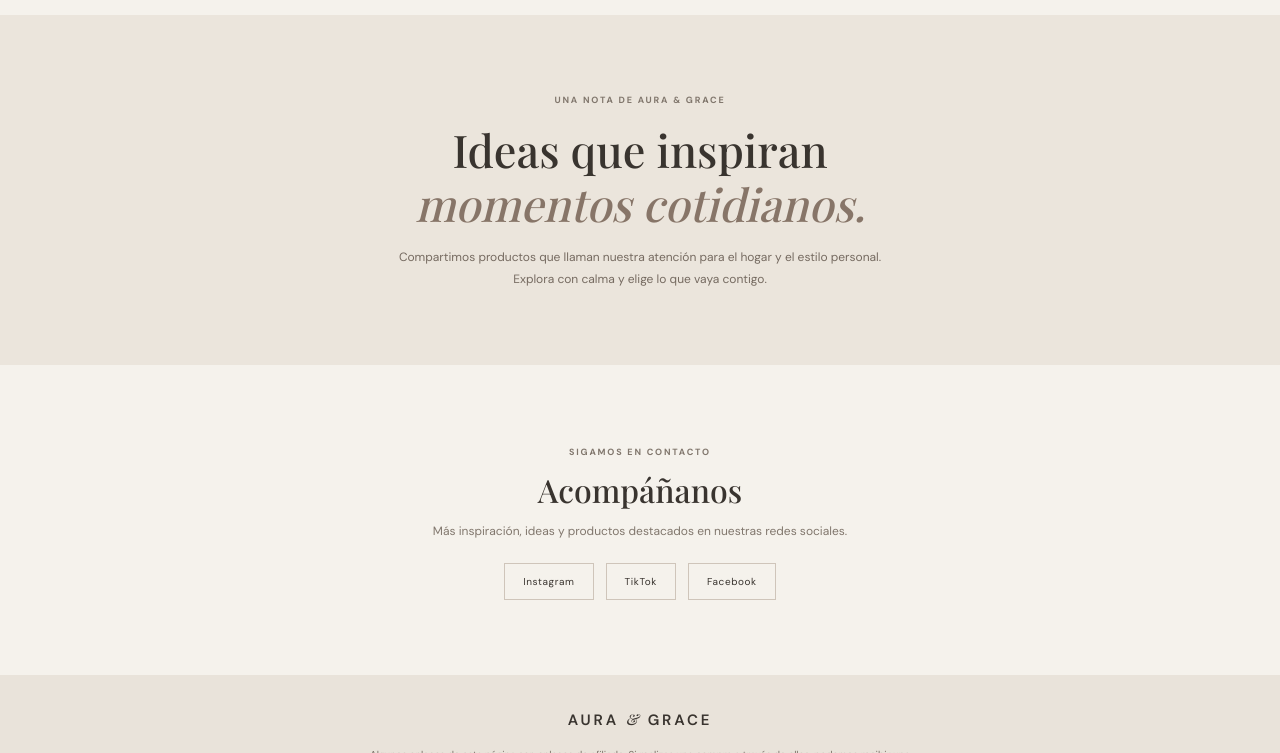
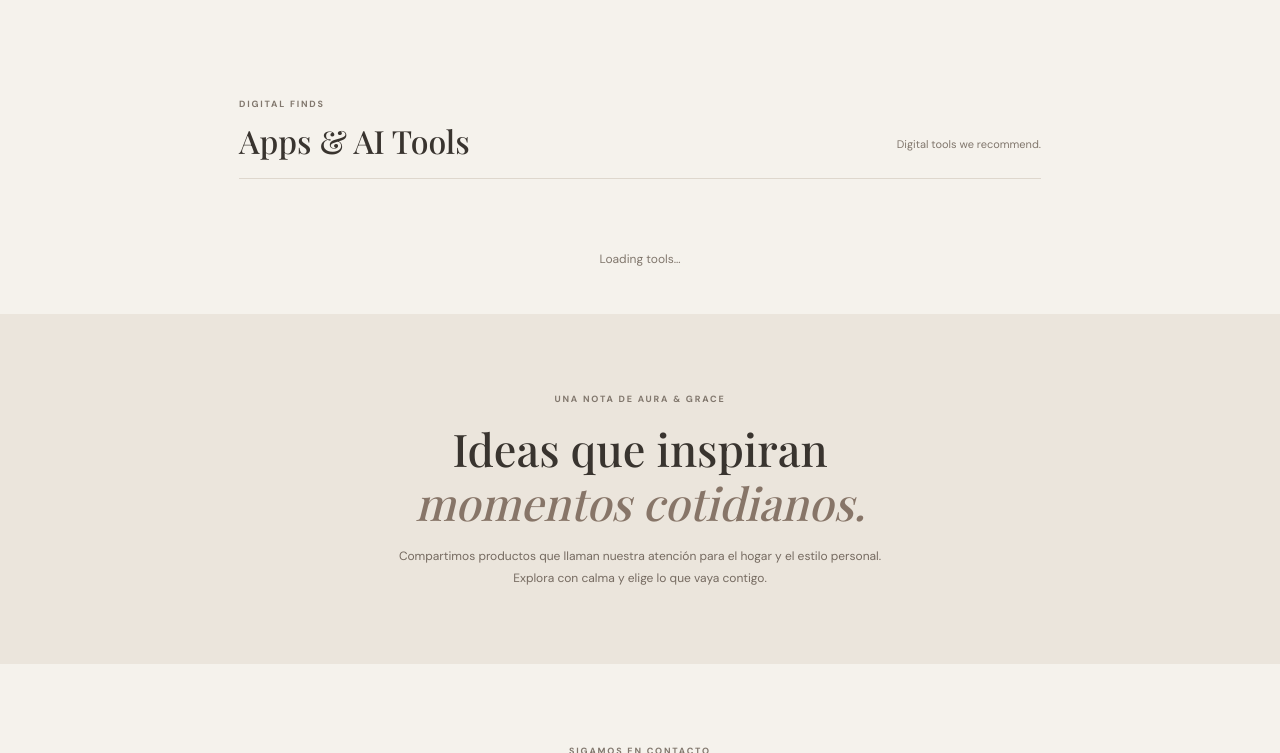
Before and after one commit to leitocuba/aura-and-grace, a plain HTML site: page index.html in a window 1280 px wide. Shown: the part 1849-2602 px from the top of the page. Drawn offline with nearby package versions, Linux system fonts and the light colour scheme.

Commit message:
Add referral banner and apps/tools section
Added a referral banner and a section for apps and tools to the homepage.

```diff
--- a/index.html
+++ b/index.html
@@ -18,6 +18,7 @@
     <a class="wordmark" href="#top" aria-label="Aura and Grace home">AURA <span>&</span> GRACE</a>
     <nav class="header-nav" aria-label="Main navigation">
       <a href="#discover" data-i18n="navDiscover">Discover</a>
+      <a href="#apps" data-i18n="navApps">Apps & Tools</a> <!-- NUEVO -->
       <a href="#about" data-i18n="navAbout">Our story</a>
     </nav>
     <button class="language-toggle" id="languageToggle" type="button" aria-label="Change language">ES</button>
@@ -31,6 +32,13 @@
       <a class="text-link" href="#discover"><span data-i18n="explore">Explore the selection</span><span aria-hidden="true">↓</span></a>
     </section>
 
+    <!-- NUEVO: Banner de referido -->
+    <section class="referral-banner">
+      <p data-i18n="referralText">¿Quieres un descuento extra? Únete a través de nuestro enlace exclusivo.</p>
+      <!-- Reemplaza TU_ENLACE_AQUI con tu link real de Temu/Shein -->
+      <a href="TU_ENLACE_AQUI" target="_blank" rel="sponsored nofollow noopener" class="referral-btn" data-i18n="referralButton">Obtener oferta</a>
+    </section>
+
     <section class="catalog section-wrap" id="discover">
       <div class="section-heading">
         <div>
@@ -39,8 +47,23 @@
         </div>
         <p data-i18n="sectionNote">A few pieces worth discovering.</p>
       </div>
+      <!-- Aquí se inyectarán los productos agrupados por categoría -->
       <div class="product-list" id="productList" aria-live="polite">
         <p class="loading">Loading the collection…</p>
+      </div>
+    </section>
+
+    <!-- NUEVO: Sección de Apps y Herramientas -->
+    <section class="apps section-wrap" id="apps">
+      <div class="section-heading">
+        <div>
+          <p class="eyebrow" data-i18n="appsEyebrow">DIGITAL FINDS</p>
+          <h2 data-i18n="appsTitle">Apps & AI Tools</h2>
+        </div>
+        <p data-i18n="appsNote">Digital tools we recommend.</p>
+      </div>
+      <div class="product-list" id="appList" aria-live="polite">
+        <p class="loading">Loading tools…</p>
       </div>
     </section>
 
```
